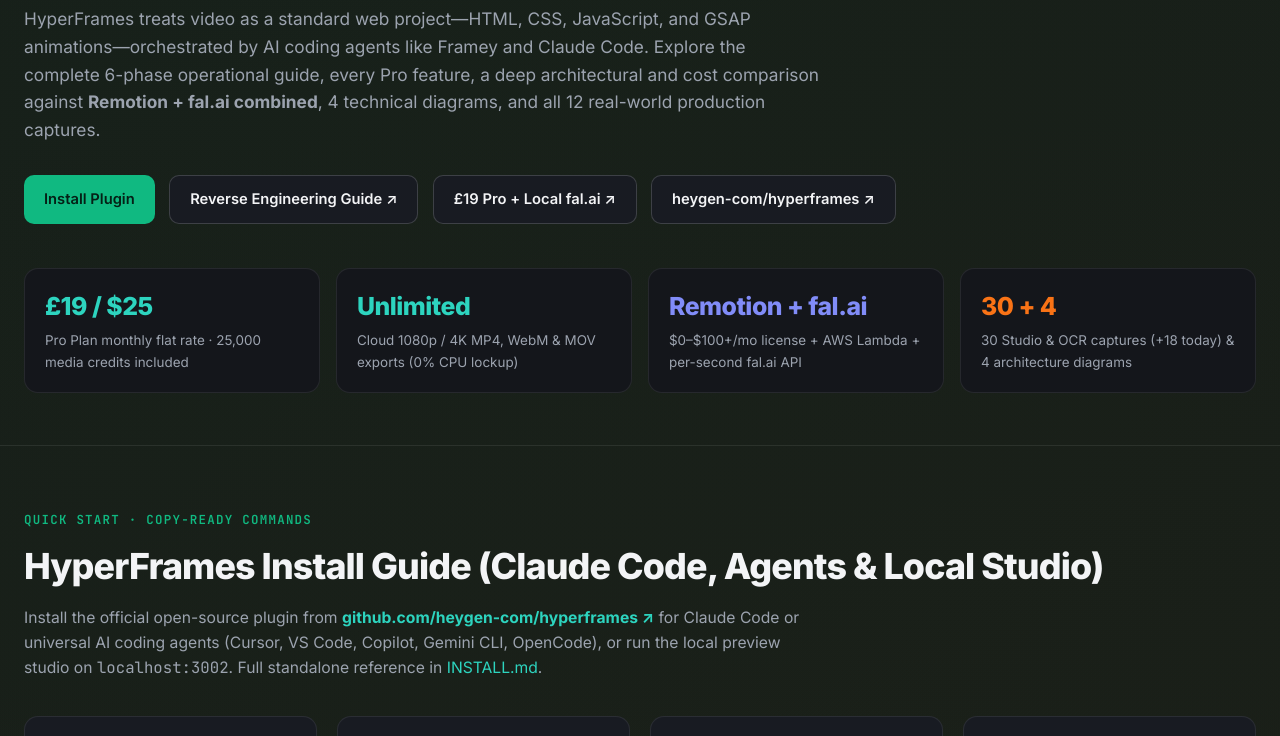
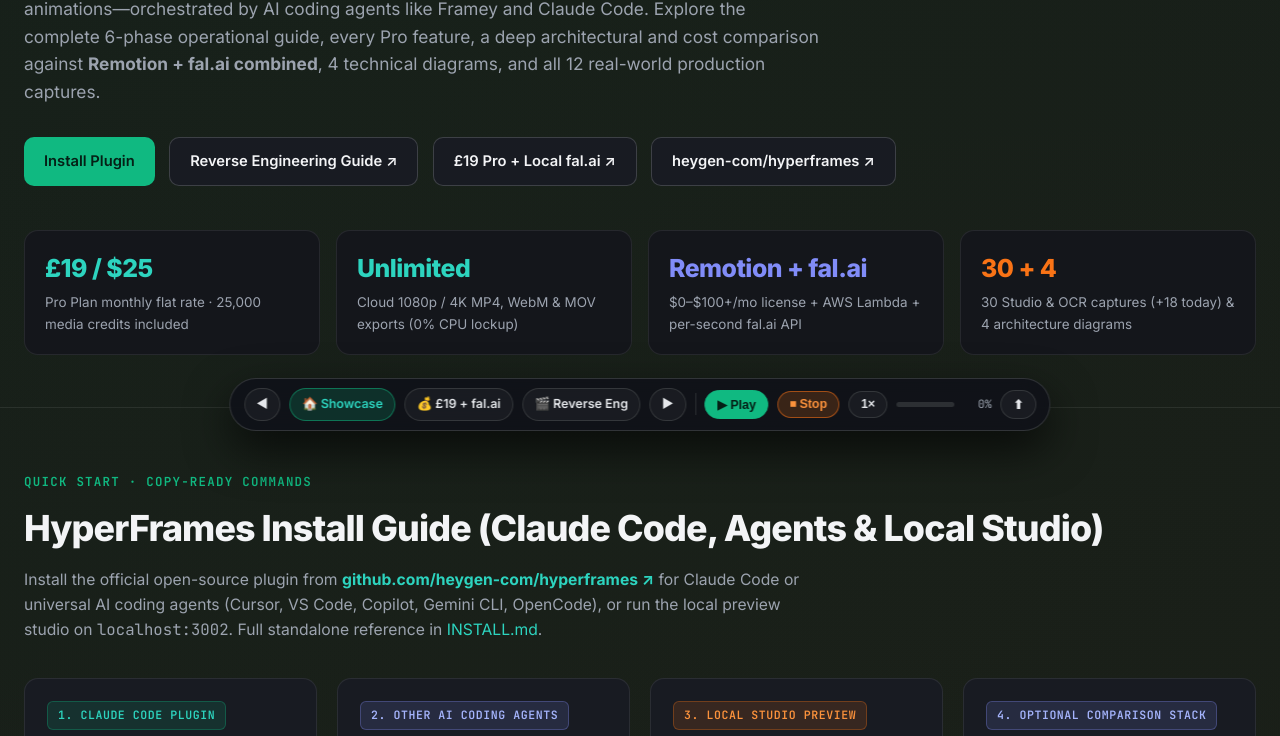
Before and after one commit to rifaterdemsahin/hyperframes-pro, a plain HTML site: page index.html in a window 1280 px wide. Shown: the part 355-1091 px from the top of the page. Drawn offline with Linux system fonts and the light colour scheme.

Commit message:
Add emoji top navigation menu and floating bottom page/auto-scroll guide with Play/Stop buttons

```diff
--- a/hybrid-fal-ai.html
+++ b/hybrid-fal-ai.html
@@ -392,12 +392,13 @@
         <span>HyperFrames Pro</span>
       </a>
       <nav class="nav-links">
-        <a href="index.html">← Main Showcase</a>
-        <a href="reverse-engineering.html">Reverse Engineering</a>
-        <a href="#why-it-works" class="active">Why It Works</a>
-        <a href="#setup-steps">5-Step Setup</a>
-        <a href="#cost-matrix">Cost Comparison</a>
-        <a href="https://github.com/heygen-com/hyperframes" target="_blank" rel="noopener noreferrer">Official Repo ↗</a>
+        <a href="index.html">🏠 Showcase</a>
+        <a href="hybrid-fal-ai.html" class="active" style="font-weight:700;">💰 £19 + fal.ai</a>
+        <a href="reverse-engineering.html">🎬 Reverse Eng</a>
+        <a href="#why-it-works">🧩 Architecture</a>
+        <a href="#setup-steps">🛠️ 5-Step Setup</a>
+        <a href="#cost-matrix">📊 Costs</a>
+        <a href="https://github.com/heygen-com/hyperframes" target="_blank" rel="noopener noreferrer">🚀 Repo ↗</a>
       </nav>
     </div>
   </header>
@@ -725,5 +726,6 @@ npx hyperframes preview</pre>
       pre.parentElement.appendChild(btn);
     });
   </script>
+  <script src="site-guide.js"></script>
 </body>
 </html>
--- a/index.html
+++ b/index.html
@@ -1095,15 +1095,15 @@
         <span>HyperFrames Pro</span>
       </a>
       <nav class="nav-links">
-        <a href="#install-guide">Install Guide</a>
-        <a href="hybrid-fal-ai.html" style="color:var(--teal);font-weight:700;">£19 Pro + Local fal.ai?</a>
-        <a href="reverse-engineering.html" style="color:#a5b4fc;font-weight:700;">Reverse Engineering</a>
-        <a href="#todays-downloads">Today's OCR (18)</a>
-        <a href="#how-to-use">How to Use</a>
-        <a href="#features">All Features</a>
-        <a href="#remotion-comparison">vs. Remotion + fal.ai</a>
-        <a href="#walkthrough">Walkthrough (12)</a>
-        <a href="https://github.com/heygen-com/hyperframes" target="_blank" rel="noopener noreferrer">Official Repo ↗</a>
+        <a href="#top" style="color:var(--teal);font-weight:700;">🏠 Showcase</a>
+        <a href="#install-guide">⚡ Install</a>
+        <a href="hybrid-fal-ai.html">💰 £19 + fal.ai</a>
+        <a href="reverse-engineering.html">🎬 Reverse Eng</a>
+        <a href="#todays-downloads">📸 OCR (18)</a>
+        <a href="#how-to-use">🧭 Guide</a>
+        <a href="#features">✨ Features</a>
+        <a href="#remotion-comparison">⚖️ vs Remotion</a>
+        <a href="https://github.com/heygen-com/hyperframes" target="_blank" rel="noopener noreferrer">🚀 Repo ↗</a>
       </nav>
     </div>
   </header>
@@ -2848,5 +2848,6 @@ git push origin main</pre>
       if (e.key === 'ArrowRight') openLightbox(currentIndex + 1);
     });
   </script>
+  <script src="site-guide.js"></script>
 </body>
 </html>
--- /dev/null
+++ b/site-guide.js
@@ -0,0 +1,254 @@
+(function () {
+  const PAGES = [
+    { file: 'index.html', label: '🏠 Showcase', short: 'Showcase' },
+    { file: 'hybrid-fal-ai.html', label: '💰 £19 + fal.ai', short: '£19 + fal.ai' },
+    { file: 'reverse-engineering.html', label: '🎬 Reverse Eng', short: 'Reverse Eng' }
+  ];
+
+  const path = window.location.pathname;
+  const currentFile =
+    PAGES.find((p) => path.endsWith('/' + p.file) || path.endsWith(p.file))?.file ||
+    'index.html';
+  const currentIdx = PAGES.findIndex((p) => p.file === currentFile);
+  const prevPage = PAGES[(currentIdx - 1 + PAGES.length) % PAGES.length];
+  const nextPage = PAGES[(currentIdx + 1) % PAGES.length];
+
+  // Inject styles for the floating bottom guide dock
+  const style = document.createElement('style');
+  style.textContent = `
+    body { padding-bottom: 92px; }
+    .guide-dock {
+      position: fixed;
+      bottom: 14px;
+      left: 50%;
+      transform: translateX(-50%);
+      z-index: 950;
+      display: flex;
+      align-items: center;
+      gap: 0.55rem;
+      padding: 0.55rem 0.85rem;
+      background: rgba(16, 18, 24, 0.92);
+      backdrop-filter: blur(16px);
+      border: 1px solid rgba(255, 255, 255, 0.14);
+      border-radius: 999px;
+      box-shadow: 0 18px 45px rgba(0, 0, 0, 0.65);
+      max-width: calc(100vw - 20px);
+      overflow-x: auto;
+      font-family: 'Inter', -apple-system, BlinkMacSystemFont, sans-serif;
+    }
+    .guide-dock::-webkit-scrollbar { display: none; }
+    .gd-sep {
+      width: 1px;
+      height: 22px;
+      background: rgba(255, 255, 255, 0.12);
+      flex-shrink: 0;
+    }
+    .gd-btn, .gd-page {
+      display: inline-flex;
+      align-items: center;
+      gap: 0.32rem;
+      border-radius: 999px;
+      border: 1px solid rgba(255, 255, 255, 0.12);
+      background: rgba(255, 255, 255, 0.04);
+      color: #e5e7eb;
+      font-size: 0.78rem;
+      font-weight: 600;
+      padding: 0.36rem 0.72rem;
+      cursor: pointer;
+      white-space: nowrap;
+      text-decoration: none;
+      transition: all 0.15s ease;
+    }
+    .gd-btn:hover, .gd-page:hover {
+      background: rgba(255, 255, 255, 0.11);
+      color: #ffffff;
+      text-decoration: none;
+    }
+    .gd-page.active {
+      background: rgba(16, 185, 129, 0.18);
+      border-color: rgba(16, 185, 129, 0.5);
+      color: #2dd4bf;
+    }
+    .gd-play {
+      background: #10b981;
+      border-color: #10b981;
+      color: #052016;
+      font-weight: 700;
+    }
+    .gd-play:hover {
+      background: #14cf91;
+      color: #052016;
+    }
+    .gd-stop {
+      background: rgba(249, 115, 22, 0.18);
+      border-color: rgba(249, 115, 22, 0.55);
+      color: #fb923c;
+      font-weight: 700;
+    }
+    .gd-stop:hover {
+      background: rgba(249, 115, 22, 0.32);
+      color: #fed7aa;
+    }
+    .gd-progress-wrap {
+      display: flex;
+      align-items: center;
+      gap: 0.45rem;
+      min-width: 90px;
+    }
+    .gd-bar {
+      width: 58px;
+      height: 5px;
+      border-radius: 999px;
+      background: rgba(255, 255, 255, 0.12);
+      overflow: hidden;
+      flex-shrink: 0;
+    }
+    .gd-bar-fill {
+      height: 100%;
+      width: 0%;
+      background: linear-gradient(90deg, #10b981, #2dd4bf);
+      transition: width 0.12s linear;
+    }
+    .gd-pct {
+      font-family: 'JetBrains Mono', monospace;
+      font-size: 0.72rem;
+      color: #9ca3af;
+      min-width: 30px;
+      text-align: right;
+    }
+    .gd-status {
+      font-family: 'JetBrains Mono', monospace;
+      font-size: 0.7rem;
+      color: #2dd4bf;
+      white-space: nowrap;
+      display: none;
+    }
+    .gd-status.visible { display: inline; }
+  `;
+  document.head.appendChild(style);
+
+  // Build bottom guide dock DOM
+  const dock = document.createElement('nav');
+  dock.className = 'guide-dock';
+  dock.setAttribute('aria-label', 'Bottom Page & Auto-Scroll Guide');
+
+  const pagesHtml = PAGES.map(
+    (p) =>
+      `<a class="gd-page ${p.file === currentFile ? 'active' : ''}" href="${p.file}">${p.label}</a>`
+  ).join('');
+
+  dock.innerHTML = `
+    <a class="gd-btn" href="${prevPage.file}" title="Previous page (${prevPage.short})">◀</a>
+    ${pagesHtml}
+    <a class="gd-btn" href="${nextPage.file}" title="Next page (${nextPage.short})">▶</a>
+    <span class="gd-sep"></span>
+    <button type="button" class="gd-btn gd-play" id="gdPlayBtn" title="Start auto-scrolling tour">▶ Play</button>
+    <button type="button" class="gd-btn gd-stop" id="gdStopBtn" title="Stop auto-scrolling">⏹ Stop</button>
+    <button type="button" class="gd-btn" id="gdSpeedBtn" title="Change scroll speed">1×</button>
+    <div class="gd-progress-wrap">
+      <div class="gd-bar"><div class="gd-bar-fill" id="gdBarFill"></div></div>
+      <span class="gd-pct" id="gdPct">0%</span>
+    </div>
+    <span class="gd-status" id="gdStatus"></span>
+    <button type="button" class="gd-btn" id="gdTopBtn" title="Scroll to top">⬆</button>
+  `;
+  document.body.appendChild(dock);
+
+  const playBtn = document.getElementById('gdPlayBtn');
+  const stopBtn = document.getElementById('gdStopBtn');
+  const speedBtn = document.getElementById('gdSpeedBtn');
+  const barFill = document.getElementById('gdBarFill');
+  const pctEl = document.getElementById('gdPct');
+  const statusEl = document.getElementById('gdStatus');
+  const topBtn = document.getElementById('gdTopBtn');
+
+  const SPEEDS = [
+    { label: '0.5×', pxPerSec: 45 },
+    { label: '1×', pxPerSec: 95 },
+    { label: '2×', pxPerSec: 190 }
+  ];
+  let speedIdx = Number(sessionStorage.getItem('hf_guide_speed') || 1);
+  if (isNaN(speedIdx) || speedIdx < 0 || speedIdx >= SPEEDS.length) speedIdx = 1;
+  speedBtn.textContent = SPEEDS[speedIdx].label;
+
+  let isPlaying = false;
+  let rafId = null;
+  let lastTs = null;
+  let nextTimer = null;
+
+  function updateProgress() {
+    const doc = document.documentElement;
+    const maxScroll = Math.max(1, doc.scrollHeight - window.innerHeight);
+    const pct = Math.min(100, Math.max(0, Math.round((window.scrollY / maxScroll) * 100)));
+    barFill.style.width = pct + '%';
+    pctEl.textContent = pct + '%';
+  }
+
+  function stopAutoScroll(msg) {
+    isPlaying = false;
+    if (rafId) cancelAnimationFrame(rafId);
+    rafId = null;
+    lastTs = null;
+    if (nextTimer) clearTimeout(nextTimer);
+    nextTimer = null;
+    playBtn.textContent = '▶ Play';
+    statusEl.textContent = msg || '';
+    statusEl.classList.toggle('visible', Boolean(msg));
+  }
+
+  function tick(ts) {
+    if (!isPlaying) return;
+    if (lastTs === null) lastTs = ts;
+    const dt = Math.min(0.1, (ts - lastTs) / 1000);
+    lastTs = ts;
+
+    const doc = document.documentElement;
+    const maxScroll = doc.scrollHeight - window.innerHeight;
+    if (window.scrollY >= maxScroll - 2) {
+      statusEl.textContent = `Next: ${nextPage.short}…`;
+      statusEl.classList.add('visible');
+      nextTimer = setTimeout(() => {
+        if (isPlaying) {
+          window.location.href = `${nextPage.file}?autoplay=1`;
+        }
+      }, 1800);
+      return;
+    }
+
+    window.scrollBy(0, SPEEDS[speedIdx].pxPerSec * dt);
+    updateProgress();
+    rafId = requestAnimationFrame(tick);
+  }
+
+  function startAutoScroll() {
+    if (isPlaying) return;
+    isPlaying = true;
+    lastTs = null;
+    playBtn.textContent = '▶ Playing';
+    statusEl.textContent = 'Auto-scroll';
+    statusEl.classList.add('visible');
+    rafId = requestAnimationFrame(tick);
+  }
+
+  playBtn.addEventListener('click', startAutoScroll);
+  stopBtn.addEventListener('click', () => stopAutoScroll(''));
+  speedBtn.addEventListener('click', () => {
+    speedIdx = (speedIdx + 1) % SPEEDS.length;
+    sessionStorage.setItem('hf_guide_speed', String(speedIdx));
+    speedBtn.textContent = SPEEDS[speedIdx].label;
+  });
+  topBtn.addEventListener('click', () => {
+    stopAutoScroll('');
+    window.scrollTo({ top: 0, behavior: 'smooth' });
+  });
+
+  window.addEventListener('scroll', updateProgress, { passive: true });
+  window.addEventListener('resize', updateProgress);
+  updateProgress();
+
+  // Resume auto-scroll when arriving via ?autoplay=1
+  const params = new URLSearchParams(window.location.search);
+  if (params.get('autoplay') === '1') {
+    setTimeout(startAutoScroll, 600);
+  }
+})();
```
Also changed, not shown: reverse-engineering.html (+9 -6 lines).
